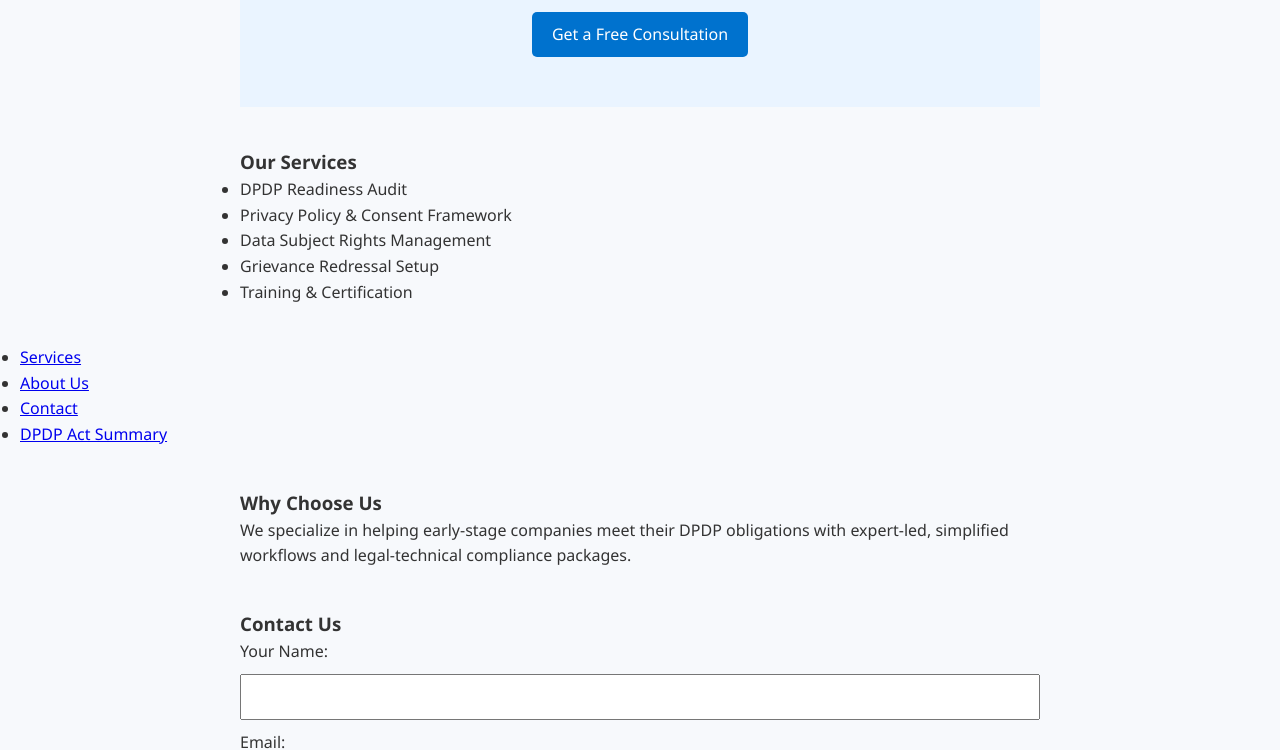
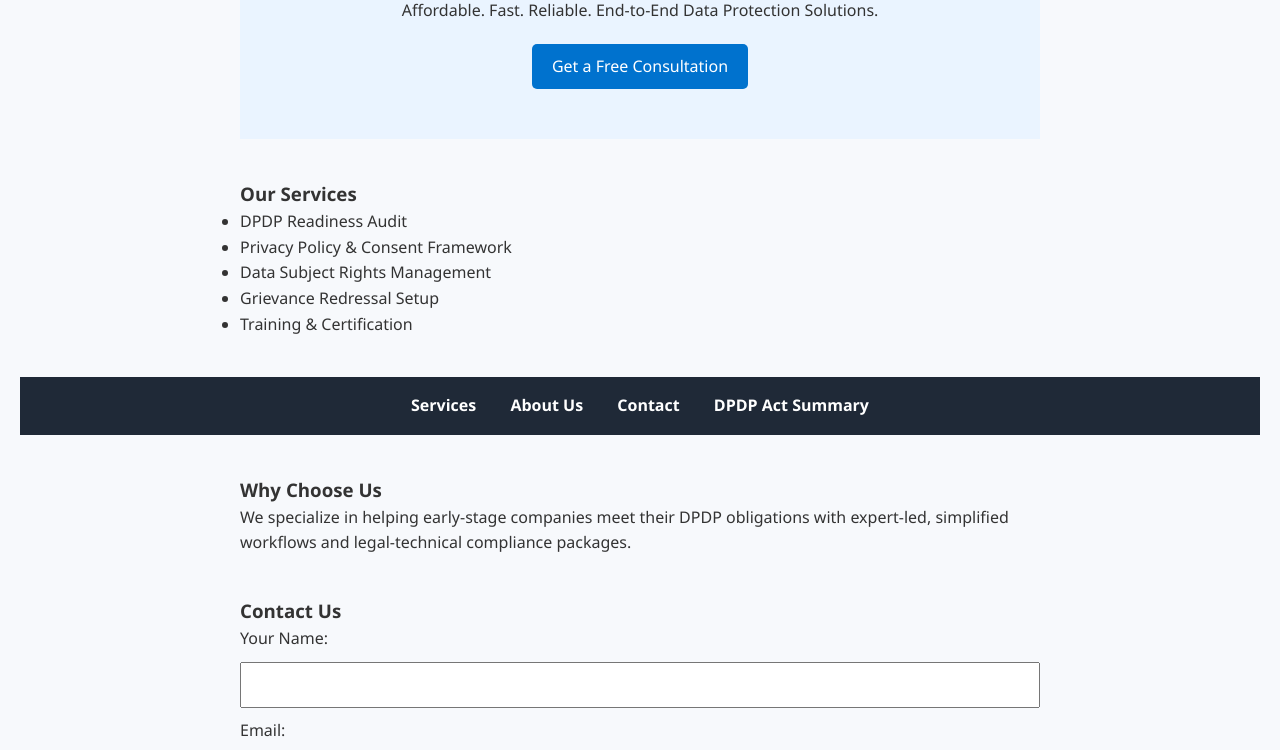
Before and after one commit to vipinr61/dpdp_compliance, a plain HTML site: page index.html in a window 1280 px wide. Shown: the part 383-1133 px from the top of the page. Drawn offline with Linux system fonts and the light colour scheme.

Commit message:
Update style.css

```diff
--- a/style.css
+++ b/style.css
@@ -86,3 +86,31 @@ footer {
   background-color: #002f56;
   color: white;
 }
+
+nav {
+  background-color: #1f2937;
+  padding: 1em 0;
+  text-align: center;
+}
+
+nav ul {
+  list-style: none;
+  margin: 0;
+  padding: 0;
+}
+
+nav ul li {
+  display: inline-block;
+  margin: 0 15px;
+}
+
+nav ul li a {
+  text-decoration: none;
+  color: white;
+  font-weight: bold;
+  font-size: 1rem;
+}
+
+nav ul li a:hover {
+  text-decoration: underline;
+}
```
